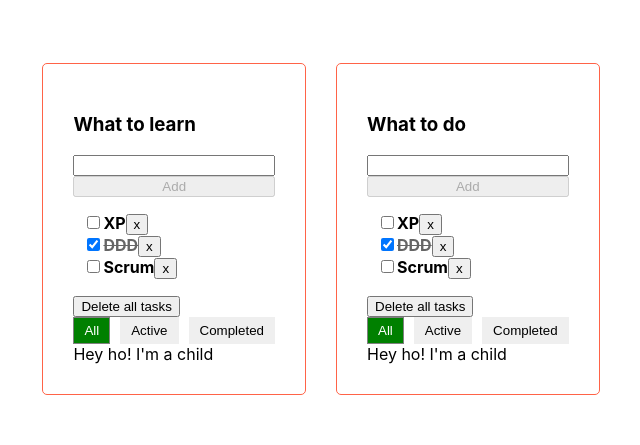
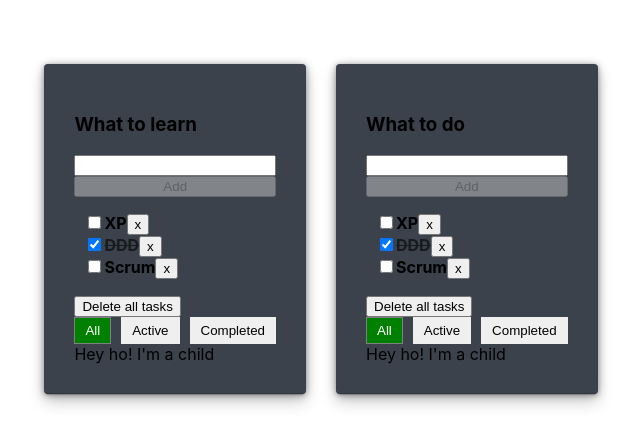
Before and after one commit to dariametelitsa/todolist, a React (Create React App) app: page / in a window 1280 px wide. Shown: the part 171-616 px from the top of the page, without its empty margins (319-959 px from the left). Built offline with nearby package versions, Linux system fonts and the light colour scheme.

Commit message:
tasks tist styles were added

```diff
--- a/src/components/todolist/Todolist.module.scss
+++ b/src/components/todolist/Todolist.module.scss
@@ -1,11 +1,12 @@
-
 .todolist {
   padding: 30px;
-  border: 1px solid tomato;
-  border-radius: 5px;
+  border-radius: 4px;
+  background-color: #3b424c;
+  box-shadow: 0 8px 16px 0 rgba(0, 0, 0, 0.2), 0 3px 1px -2px rgba(0, 0, 0, 0.2), 0 1px 5px 0 rgba(0, 0, 0, 0.12),
+              inset 0 -1px 0 rgba(0, 0, 0, 0.2), 0 1px 5px 0 rgba(0, 0, 0, 0.12), 0 1px 10px 0 rgba(0, 0, 0, 0.24);
 }
 
-.tabs button+button {
+.tabs button + button {
   margin-left: 10px;
 }
 
```
Also changed, not shown: src/components/input/Input.module.scss (added).
